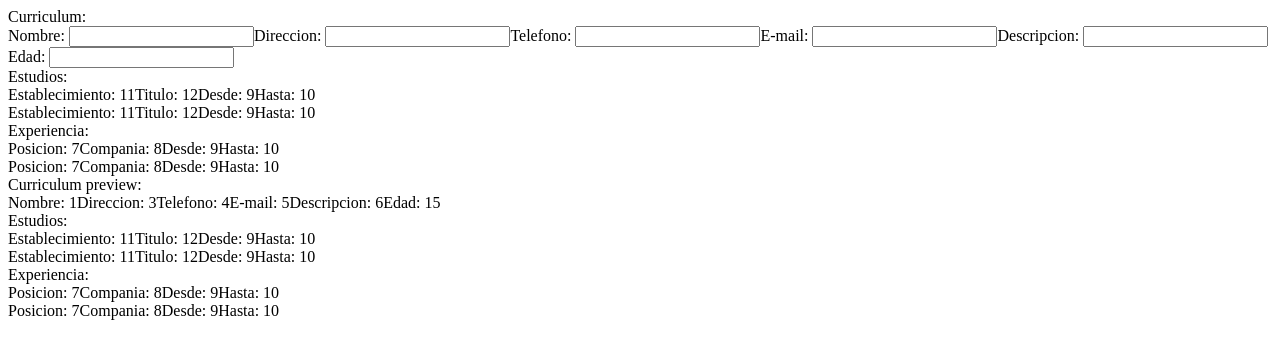
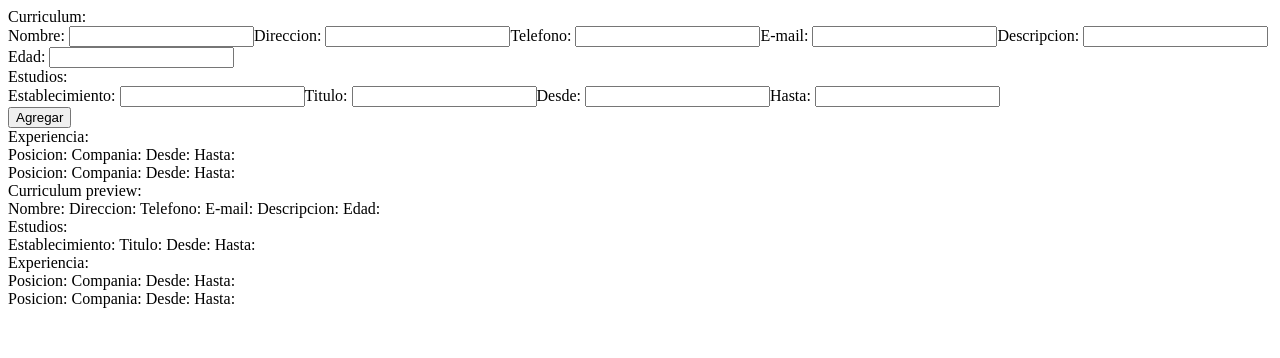
Before and after one commit to antelor/cv-project, a React (Create React App) app: page / in a window 1280 px wide. Shown: the top 358 px of the page. Built offline with nearby package versions, Linux system fonts and the light colour scheme.

Commit message:
preview educacion funcionando

```diff
--- a/src/App.js
+++ b/src/App.js
@@ -9,42 +9,37 @@ class App extends React.Component {
     super(props);
 
     this.state = {
-      wholeName: "1",
-      adress: "3",
-      phone: "4",
-      email: "5",
-      description: "6",
-      age: "15",
+      wholeName: "",
+      adress: "",
+      phone: "",
+      email: "",
+      description: "",
+      age: "",
+
+      education: [
+        {
+          school: "",
+          degree: "",
+          yearStart: "",
+          yearEnd: "",
+        },
+      ],
 
       experience: [
         {
-          position: "7",
-          company: "8",
-          yearStart: "9",
-          yearEnd: "10",
+          position: "",
+          company: "",
+          yearStart: "",
+          yearEnd: "",
         },
         {
-          position: "7",
-          company: "8",
-          yearStart: "9",
-          yearEnd: "10",
+          position: "",
+          company: "",
+          yearStart: "",
+          yearEnd: "",
         },
       ],
 
-      education: [
-        {
-          school: "11",
-          degree: "12",
-          yearStart: "9",
-          yearEnd: "10",
-        },
-        {
-          school: "11",
-          degree: "12",
-          yearStart: "9",
-          yearEnd: "10",
-        },
-      ],
     }
 
     this.changeName = this.changeName.bind(this);
@@ -54,6 +49,10 @@ class App extends React.Component {
     this.changeDesc = this.changeDesc.bind(this);
     this.changeAge = this.changeAge.bind(this);
 
+    this.changeSchool = this.changeSchool.bind(this);
+    this.changeDeg = this.changeDeg.bind(this);
+    this.changeEYearStart = this.changeEYearStart.bind(this);
+    this.changeEYearEnd = this.changeEYearEnd.bind(this);
   }
 
   changeName = (e) => {
@@ -92,6 +91,42 @@ class App extends React.Component {
     });
   }
 
+  changeSchool = (e) => {
+    let copyState = this.state;
+    copyState.education[copyState.education.length - 1].school = e.target.value;
+
+    this.setState({
+      copyState
+    });
+  }
+
+  changeDeg = (e) => {
+    let copyState = this.state;
+    copyState.education[copyState.education.length - 1].degree = e.target.value;
+
+    this.setState({
+      copyState
+    });
+  }
+
+  changeEYearStart = (e) => {
+    let copyState = this.state;
+    copyState.education[copyState.education.length - 1].yearStart = e.target.value;
+
+    this.setState({
+      copyState
+    });
+  }
+
+  changeEYearEnd = (e) => {
+    let copyState = this.state;
+    copyState.education[copyState.education.length - 1].yearEnd = e.target.value;
+
+    this.setState({
+      copyState
+    });
+  }
+
   render() {
     let functs = {
       'changeName': this.changeName,
@@ -100,6 +135,11 @@ class App extends React.Component {
       'changeEmail': this.changeEmail,
       'changeAge': this.changeAge,
       'changeDesc': this.changeDesc,
+
+      'changeSchool': this.changeSchool,
+      'changeDeg': this.changeDeg,
+      'changeEYearStart': this.changeEYearStart,
+      'changeEYearEnd': this.changeEYearEnd,
     };
 
     return (
--- a/src/components/CVForm/Education.js
+++ b/src/components/CVForm/Education.js
@@ -11,12 +11,22 @@ class Education extends React.Component {
             Estudios:
             {this.props.education.map((item) => {
                 return <div>
-                    Establecimiento: {item.school}
-                    Titulo: {item.degree}
-                    Desde: {item.yearStart}
-                    Hasta: {item.yearEnd}
+                    Establecimiento: <input
+                        onChange={this.props.functions.changeSchool}
+                    />
+                    Titulo: <input
+                        onChange={this.props.functions.changeDeg}
+                    />
+                    Desde: <input
+                        onChange={this.props.functions.changeEYearStart}
+                    />
+                    Hasta: <input
+                        onChange={this.props.functions.changeEYearEnd}
+                    />
                 </div>
             })}
+
+            <button>Agregar</button>
         </div>
     );
   }
```
